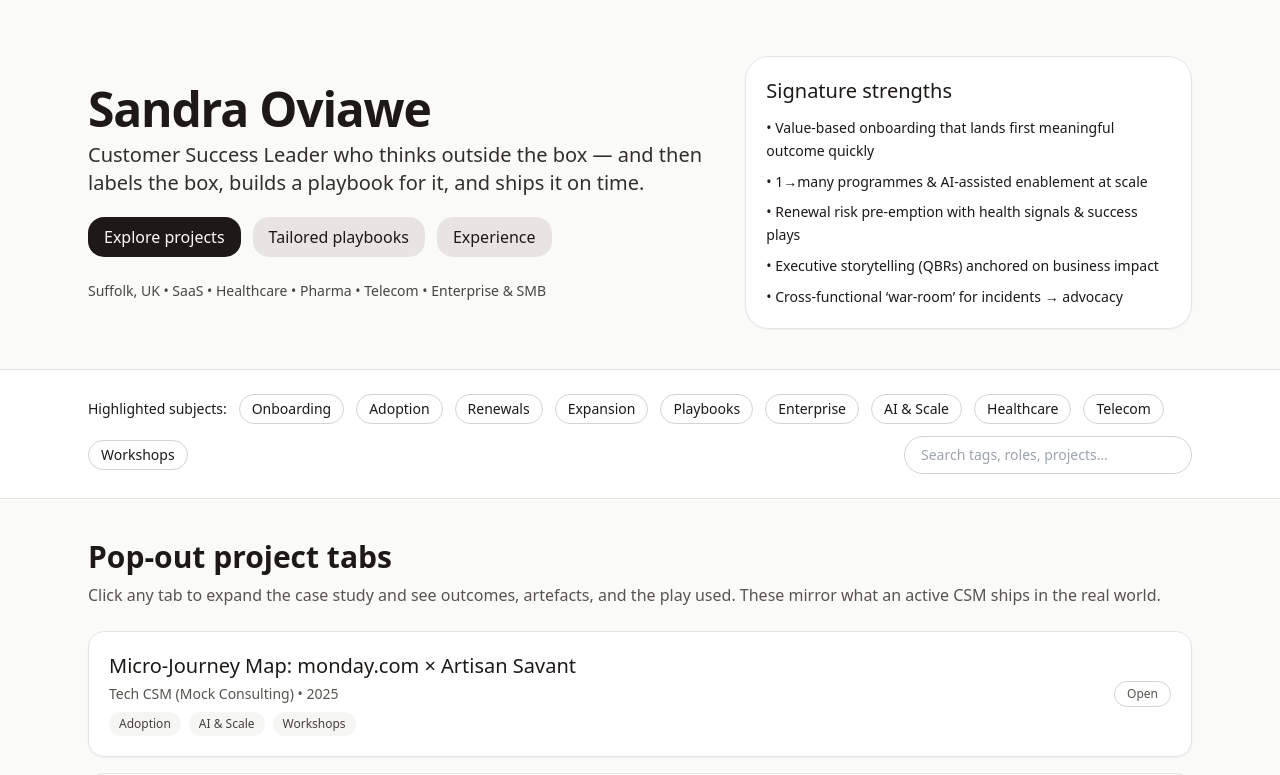
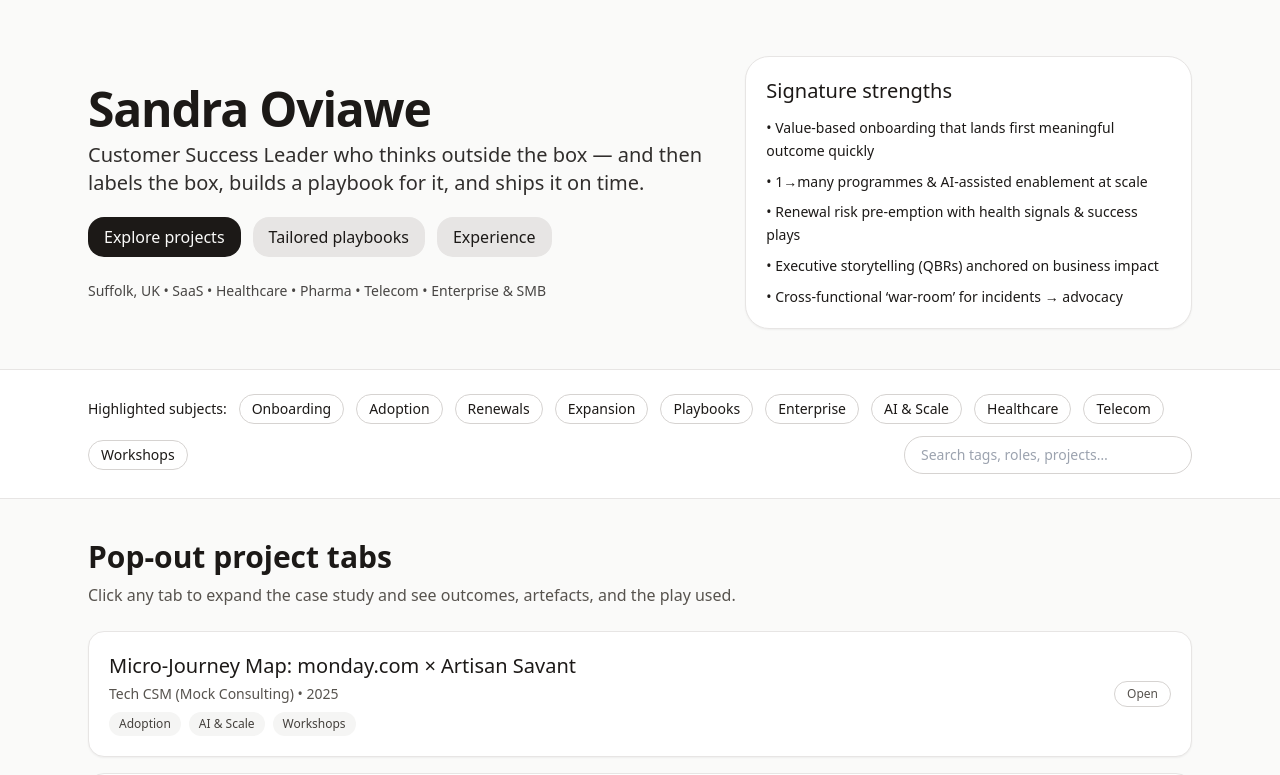
Before and after one commit to sandraovjones-sudo/Sandra-Oviawe-CSM, a React (Vite) app: page / in a window 1280 px wide. Shown: the top 775 px of the page. Built offline with nearby package versions, Linux system fonts and the light colour scheme.

Commit message:
Update App.jsx

```diff
--- a/src/App.jsx
+++ b/src/App.jsx
@@ -178,7 +178,7 @@ export default function App() {
         <div className="mb-6">
           <h2 className="text-2xl md:text-3xl font-semibold">Pop‑out project tabs</h2>
           <p className="mt-2 text-stone-600">
-            Click any tab to expand the case study and see outcomes, artefacts, and the play used. These mirror what an active CSM ships in the real world.
+            Click any tab to expand the case study and see outcomes, artefacts, and the play used.
           </p>
         </div>
 
```
